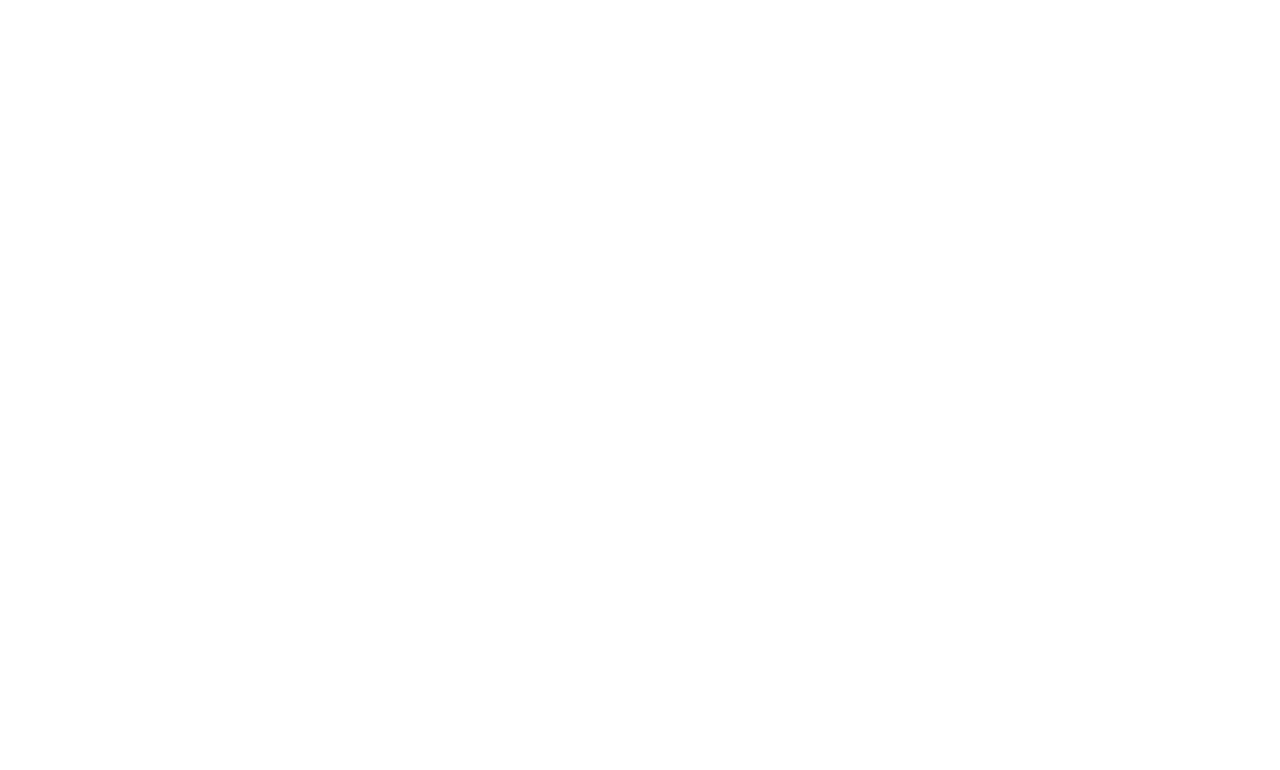
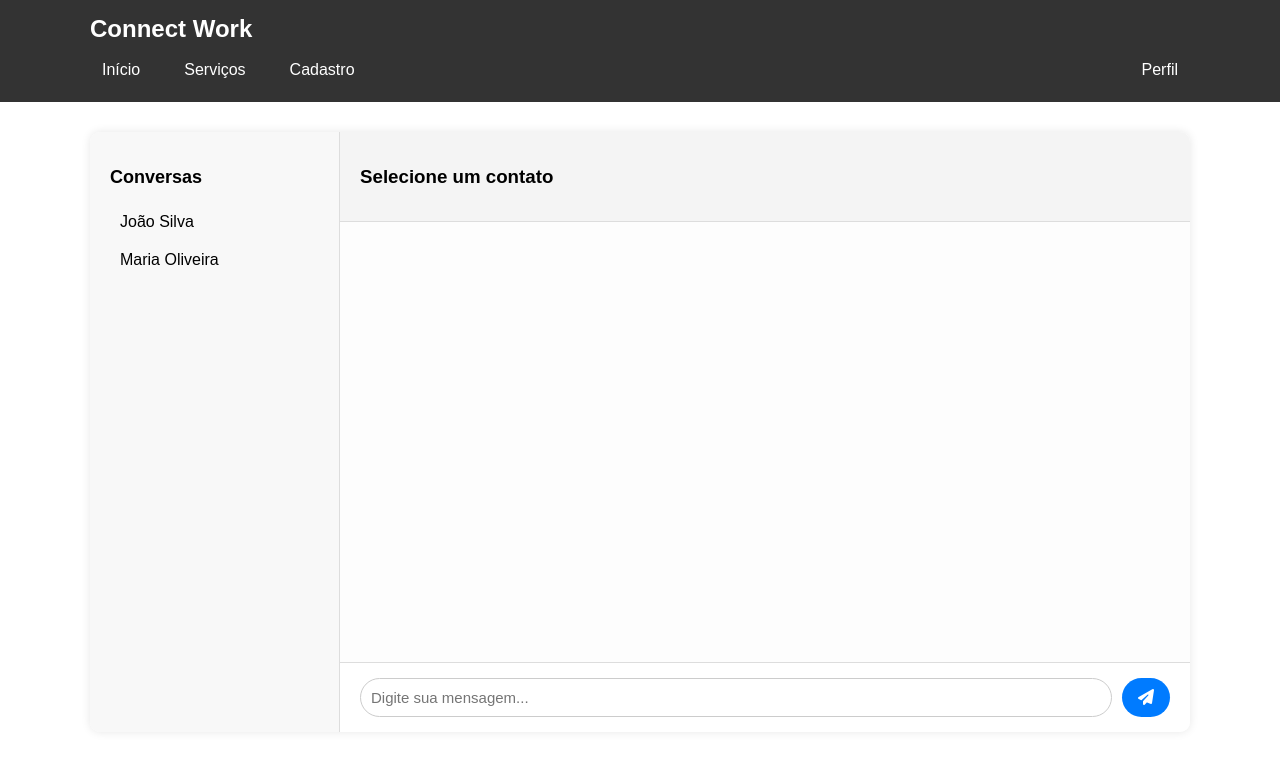
Before and after one commit to manolipe2908/PI---III, a plain HTML site: page conversas.html in a window 1280 px wide. Drawn offline with Linux system fonts and the light colour scheme.

Commit message:
Atualização das páginas de chat, perfil e index, e criação da tela de feedback

```diff
--- a/conversas.html
+++ b/conversas.html
@@ -0,0 +1,124 @@
+<!DOCTYPE html>
+<html lang="pt-BR">
+<head>
+  <meta charset="UTF-8" />
+  <meta name="viewport" content="width=device-width, initial-scale=1.0"/>
+  <title>Chat | Connect Work</title>
+  <link rel="stylesheet" href="style.css" />
+  <link rel="stylesheet" href="https://cdnjs.cloudflare.com/ajax/libs/font-awesome/6.4.0/css/all.min.css">
+</head>
+<body>
+   <header>
+    <div class="container">
+      <h1>Connect Work</h1>
+      <nav>
+        <ul class="menu">
+          <li><a href="index.html">Início</a></li>
+          <li><a href="busca.html">Serviços</a></li>
+          <li><a href="cadastro.html">Cadastro</a></li>
+          <li class="menu-perfil">
+            <span id="perfil-menu" class="perfil-dropdown-trigger">Perfil</span>
+            <ul class="submenu hidden" id="submenu-perfil">
+              <li><a href="#" id="ir-para-perfil">Perfil</a></li>
+              <li><a href="#" onclick="logout()">Sair</a></li>
+            </ul>
+          </li>
+        </ul>
+      </nav>
+    </div>
+  </header>
+
+  <main class="chat-container">
+    <aside class="lista-contatos">
+      <h2>Conversas</h2>
+      <ul id="contatos">
+        <!-- Lista de contatos será preenchida dinamicamente -->
+      </ul>
+    </aside>
+
+    <section class="chat-box">
+      <div class="chat-header">
+        <h3 id="nome-contato">Selecione um contato</h3>
+      </div>
+
+      <div class="chat-mensagens" id="mensagens">
+        <!-- Mensagens vão aparecer aqui -->
+      </div>
+
+      <form class="chat-input" id="form-mensagem">
+        <input type="text" id="mensagem" placeholder="Digite sua mensagem..." required />
+        <button type="submit"><i class="fas fa-paper-plane"></i></button>
+      </form>
+    </section>
+  </main>
+
+  <script>
+    const contatos = [
+      { nome: "João Silva", tipo: "prestador" },
+      { nome: "Maria Oliveira", tipo: "cliente" }
+    ];
+
+    const mensagensPorContato = {
+      "João Silva": [
+        { texto: "Olá, tudo bem?", autor: "cliente" },
+        { texto: "Tudo sim! Em que posso ajudar?", autor: "prestador" }
+      ],
+      "Maria Oliveira": [
+        { texto: "Você realiza serviços aos sábados?", autor: "cliente" },
+        { texto: "Sim, das 8h às 14h!", autor: "prestador" }
+      ]
+    };
+
+    const contatosUl = document.getElementById('contatos');
+    const mensagensDiv = document.getElementById('mensagens');
+    const nomeContatoH3 = document.getElementById('nome-contato');
+    const formMensagem = document.getElementById('form-mensagem');
+    const inputMensagem = document.getElementById('mensagem');
+
+    let contatoAtual = null;
+
+    function renderizarContatos() {
+      contatos.forEach(contato => {
+        const li = document.createElement('li');
+        li.textContent = contato.nome;
+        li.onclick = () => abrirConversa(contato.nome);
+        contatosUl.appendChild(li);
+      });
+    }
+
+    function abrirConversa(nome) {
+      contatoAtual = nome;
+      nomeContatoH3.textContent = nome;
+      renderizarMensagens();
+    }
+
+    function renderizarMensagens() {
+      mensagensDiv.innerHTML = '';
+      const mensagens = mensagensPorContato[contatoAtual] || [];
+      mensagens.forEach(msg => {
+        const div = document.createElement('div');
+        div.className = 'mensagem ' + (msg.autor === 'cliente' ? 'enviada' : 'recebida');
+        div.textContent = msg.texto;
+        mensagensDiv.appendChild(div);
+      });
+      mensagensDiv.scrollTop = mensagensDiv.scrollHeight;
+    }
+
+    formMensagem.addEventListener('submit', (e) => {
+      e.preventDefault();
+      if (!contatoAtual) return;
+      const texto = inputMensagem.value.trim();
+      if (texto === '') return;
+
+      if (!mensagensPorContato[contatoAtual]) {
+        mensagensPorContato[contatoAtual] = [];
+      }
+      mensagensPorContato[contatoAtual].push({ texto, autor: 'cliente' });
+      inputMensagem.value = '';
+      renderizarMensagens();
+    });
+
+    renderizarContatos();
+  </script>
+</body>
+</html>
--- a/style.css
+++ b/style.css
@@ -1318,3 +1318,122 @@ input[type="file"] {
 .acoes-card button:hover {
   background-color: #0056b3;
 }
+
+
+.chat-container {
+  display: flex;
+  max-width: 1100px;
+  margin: 30px auto;
+  background-color: #fff;
+  border-radius: 10px;
+  box-shadow: 0 0 10px rgba(0,0,0,0.1);
+  overflow: hidden;
+  height: 600px;
+}
+
+.lista-contatos {
+  width: 250px;
+  border-right: 1px solid #ddd;
+  background-color: #f8f8f8;
+  padding: 20px;
+  box-sizing: border-box;
+}
+
+.lista-contatos h2 {
+  font-size: 18px;
+  margin-bottom: 15px;
+}
+
+.lista-contatos ul {
+  list-style: none;
+  padding: 0;
+  margin: 0;
+}
+
+.lista-contatos li {
+  padding: 10px;
+  border-radius: 5px;
+  cursor: pointer;
+  transition: background 0.2s;
+}
+
+.lista-contatos li:hover {
+  background-color: #e0e0e0;
+}
+
+.chat-box {
+  flex: 1;
+  display: flex;
+  flex-direction: column;
+}
+
+.chat-header {
+  padding: 15px 20px;
+  border-bottom: 1px solid #ddd;
+  background-color: #f4f4f4;
+}
+
+.chat-mensagens {
+  flex: 1;
+  padding: 20px;
+  overflow-y: auto;
+  background-color: #fdfdfd;
+}
+
+.mensagem {
+  max-width: 70%;
+  padding: 10px 15px;
+  margin-bottom: 10px;
+  border-radius: 20px;
+  word-wrap: break-word;
+}
+
+.enviada {
+  background-color: #007bff;
+  color: white;
+  margin-left: auto;
+  text-align: right;
+}
+
+.recebida {
+  background-color: #e5e5ea;
+  color: black;
+  margin-right: auto;
+  text-align: left;
+}
+
+.chat-input {
+  display: flex;
+  padding: 15px 20px;
+  border-top: 1px solid #ddd;
+  background-color: #fff;
+}
+
+.chat-input input {
+  flex: 1;
+  padding: 10px;
+  font-size: 15px;
+  border-radius: 20px;
+  border: 1px solid #ccc;
+  outline: none;
+}
+
+.chat-input button {
+  background-color: #007bff;
+  color: white;
+  border: none;
+  padding: 10px 16px;
+  border-radius: 20px;
+  margin-left: 10px;
+  cursor: pointer;
+  font-size: 16px;
+}
+
+.chat-input button:hover {
+  background-color: #0056b3;
+}
+
+.card-servico .acoes .encerrar {
+  background-color: #28a745;
+  color: white;
+}
```
Also changed, not shown: busca.html (+12 -0 lines), feedback.html (added, +107 -0 lines), index.html (+1 -0 lines), perfil_prestador.html (+7 -0 lines).
